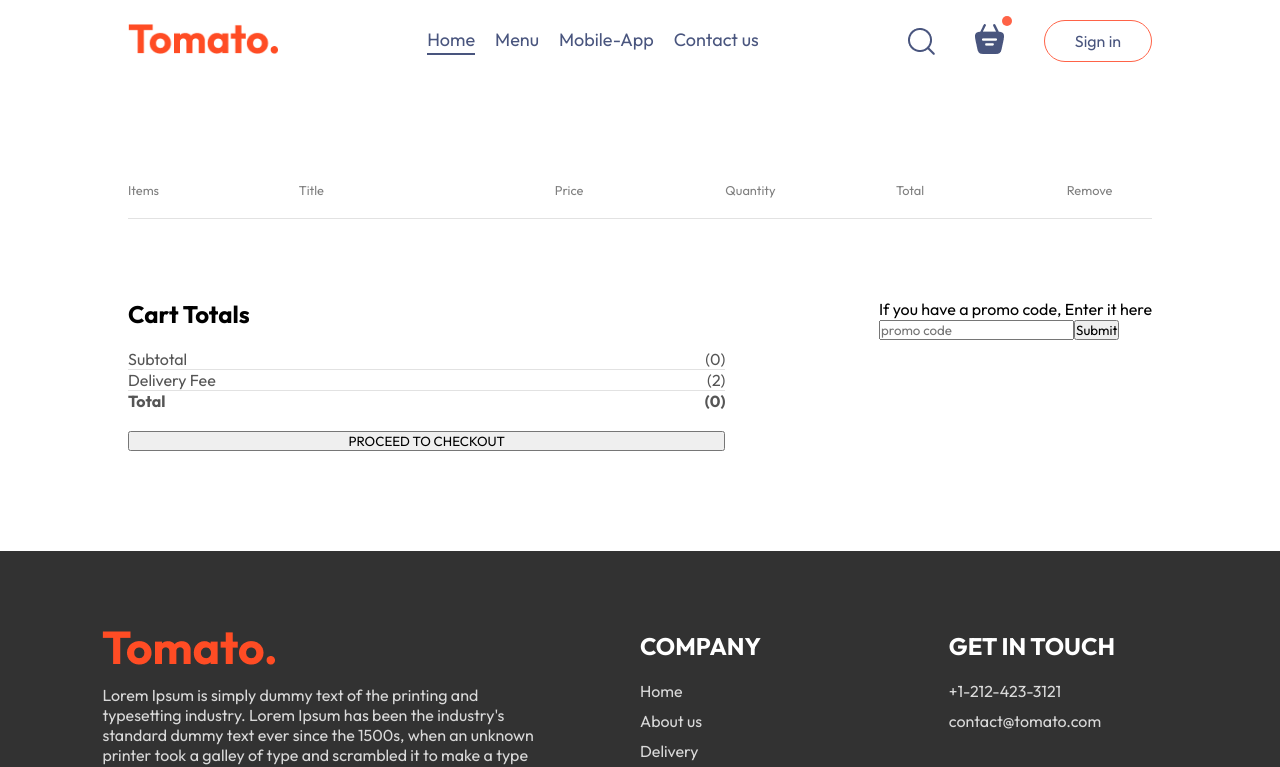
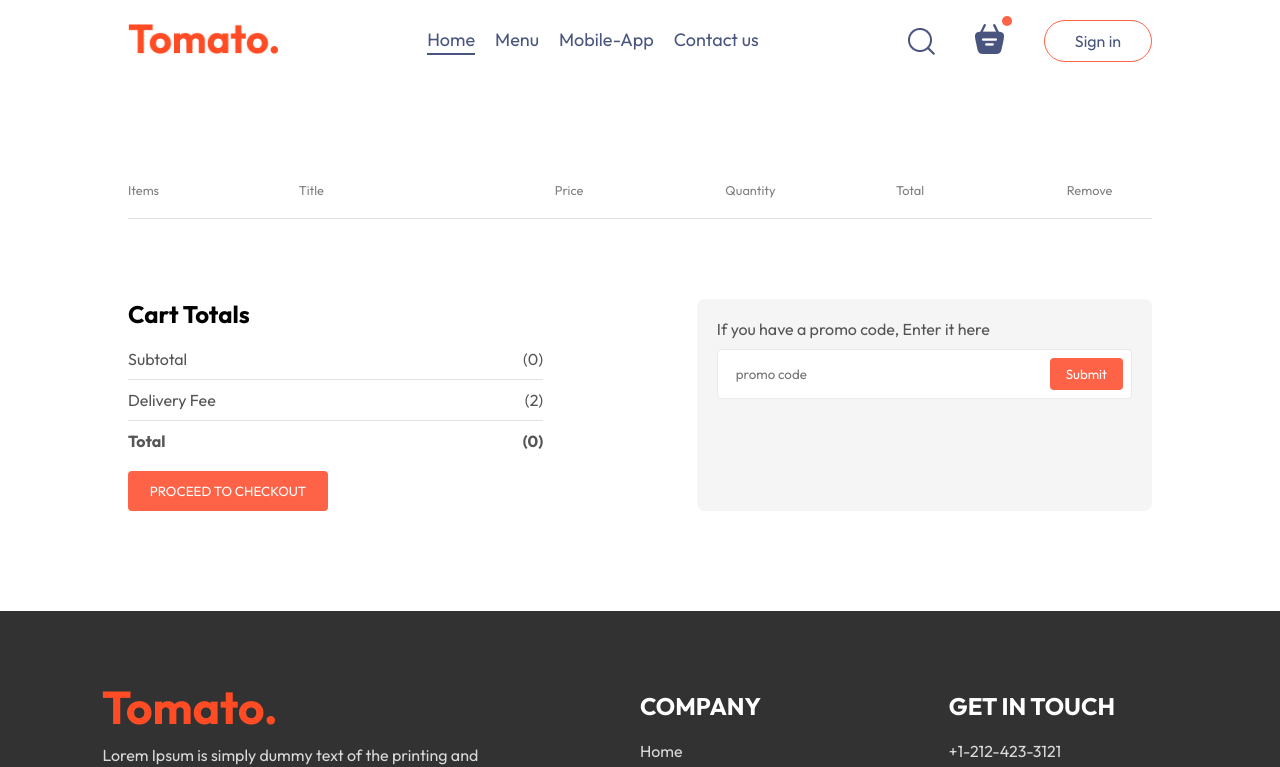
Before and after one commit to suisashehi/food-delivery, a React (Vite) app: page /cart in a window 1280 px wide. Shown: the top 767 px of the page. Built offline with nearby package versions, Linux system fonts and the light colour scheme.

Commit message:
styled cart page layout, item rows, totals and promo code sections

```diff
--- a/src/assets/pages/Cart/Cart.css
+++ b/src/assets/pages/Cart/Cart.css
@@ -53,3 +53,66 @@
     justify-content: space-between;
     color: #555;
 }
+
+.cart-total hr{
+    margin: 10px 0 ;
+}
+
+.cart-total button{
+    border: none;
+    color: white;
+    background-color: tomato;
+    width: max(15vw,200px);
+    padding: 12px 0px;
+    border-radius: 4px;
+    cursor: pointer;
+}
+
+/* Force promo area visible for debugging — remove !important once confirmed */
+.cart-promocode{
+  flex: 1;
+  background-color: #f5f5f5 !important; /* light gray background */
+  padding: 20px !important;
+  border-radius: 8px !important;
+  min-height: 120px !important;        /* ensure it doesn't collapse */
+  box-sizing: border-box;
+  display: block;
+}
+
+/* text color inside */
+.cart-promocode p{
+  color: #555;
+  margin: 0;
+}
+
+/* input + button wrapper */
+.cart-promocode .cart-promocode-input {
+  margin-top: 10px;
+  display: flex;
+  justify-content: space-between;
+  align-items: center;
+  background: white;
+  border: 1px solid #eaeaea;
+  border-radius: 4px;
+  padding: 8px;
+  gap: 8px;
+}
+
+/* make input take remaining space */
+.cart-promocode .cart-promocode-input input{
+  flex: 1;
+  background: transparent;
+  border: none;
+  outline: none;
+  padding-left: 10px;
+}
+
+/* button style */
+.cart-promocode .cart-promocode-input button {
+  background-color: tomato;
+  color: white;
+  border: none;
+  border-radius: 4px;
+  padding: 8px 16px;
+  cursor: pointer;
+}
```
